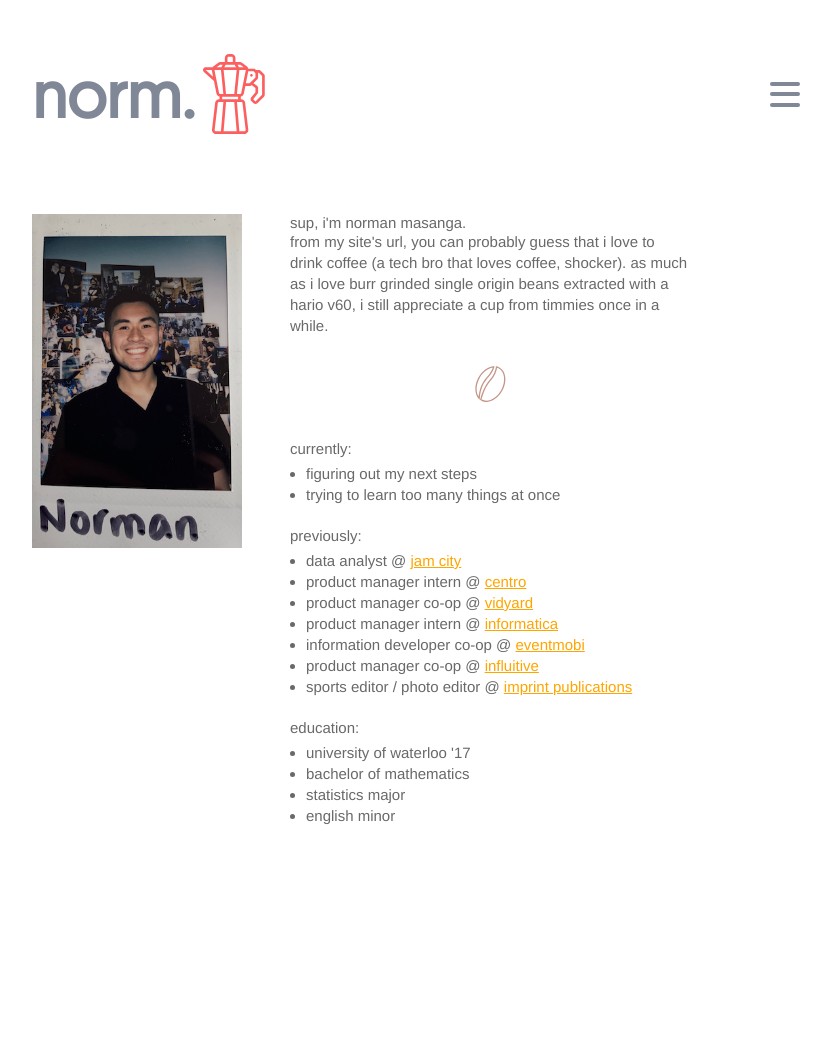
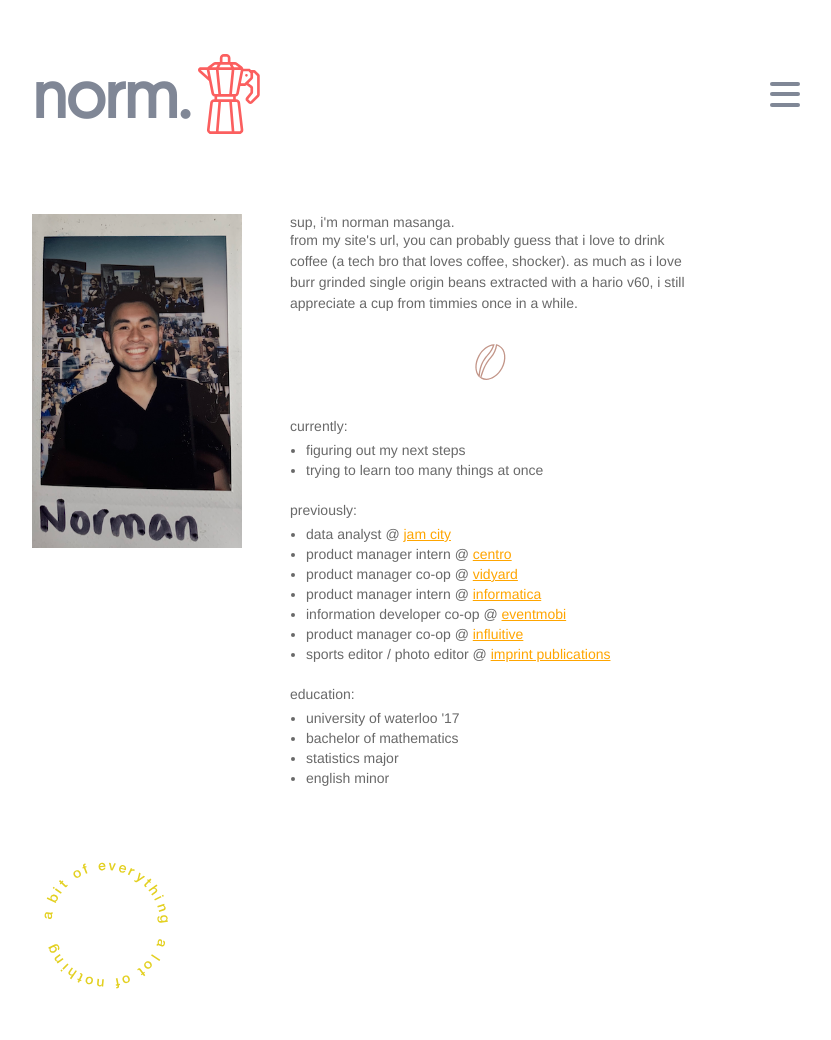
Before and after one commit to nmasanga/nmasanga.github.io, a Jekyll site: the page built from index.html, in a window 1280 px wide. Shown: the whole page, without its empty margins (224-1055 px from the left). Built offline with Jekyll 4.4.1, drawn with Linux system fonts in a browser that asks for light colours; before the commit the page ends 900 px from its top, so only the background shows below that.

```diff
--- a/_layouts/default.html
+++ b/_layouts/default.html
@@ -55,8 +55,9 @@
 			{{ content }}
 			</section>
 			<footer class='container'>
-			</footer>
-
+				<div class='inner-container'>
+					<img src='/img/everything.svg'>
+				</div>
 			</footer>
 		</body>
 	</html>
--- a/css/style.css
+++ b/css/style.css
@@ -84,10 +84,10 @@
 
 
 /*------------HEADER-------------------*/
+header {
+  min-height: 20%;
+}
 
-header {
-
-}
 
 header .inner-container{
   display:flex;
@@ -104,6 +104,7 @@
   font-weight: 900;
   color: #808796;
   text-decoration: none;
+  letter-spacing: -1px;
 }
 .logos {
   display:flex;
@@ -167,7 +168,7 @@
 
 .about {
   color: #696969;
-  font-size: 15px;
+  font-size: 14px;
   display:flex;
   flex-direction: row;
 }
@@ -220,6 +221,13 @@
   }
 
 
+/*--------FOOTER----------*/
+footer .inner-container{
+  display: flex;
+  padding: 40px 0 40px 0;
+  /* justify-content: flex-end; */
+}
+
 @media screen and (max-width: 660px) {
   .about {
     display: flex;
@@ -239,18 +247,9 @@
     height: 334px;
     margin:0;
   }
-
 }
 
 @media screen and (max-width: 384px) {
-
-  header{
-    font-size: 72px;
-  }
-
-  .inner-container {
-    width: 90%;
-  }
 
   .menu-toggler {
     width: 3rem;
```
